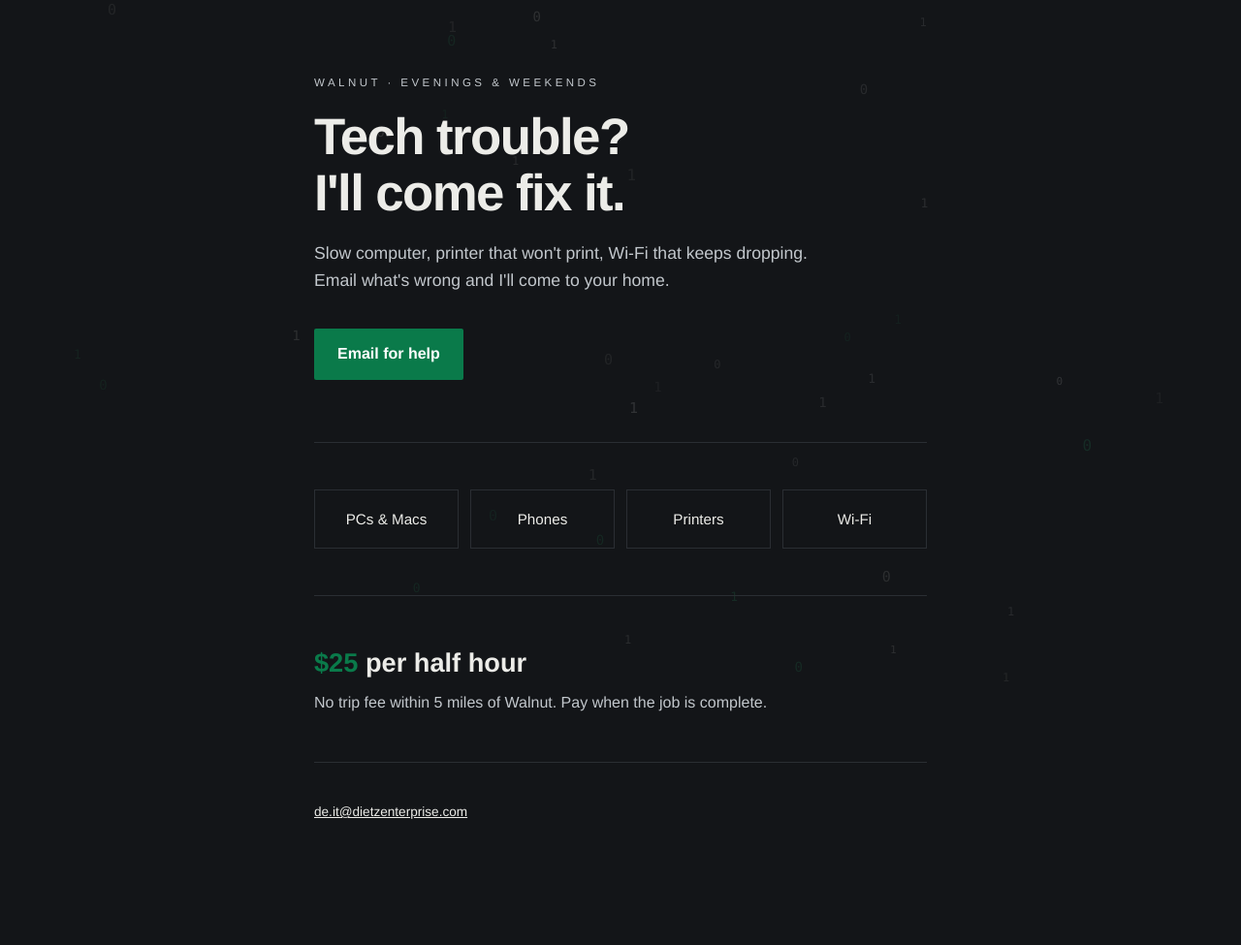
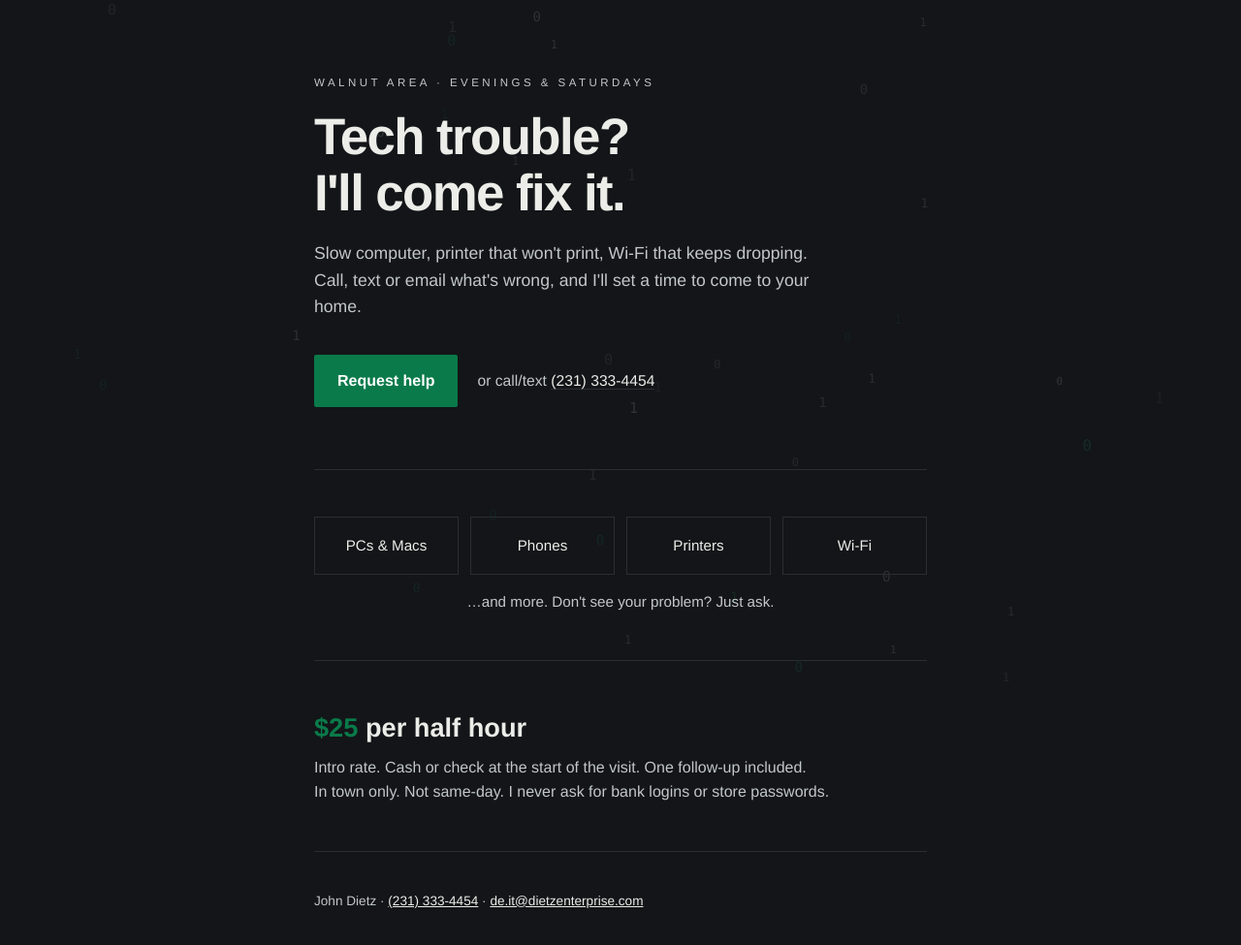
Before and after one commit to DE-grok/dietzenterprise-site, a plain HTML site: page index.html in a window 1280 px wide. Shown: the part 95-1070 px from the top of the page at 97% size. Before the commit the page ends 1007 px from the top, so only its background shows below. Drawn offline with Linux system fonts and the light colour scheme.

Commit message:
Update to Oct 20 terms: John Dietz, (231) 333-4454, pay at start, in town, and more

```diff
--- a/index.html
+++ b/index.html
@@ -3,7 +3,6 @@
 <head>
 <meta charset="utf-8">
 <meta name="viewport" content="width=device-width, initial-scale=1">
-<meta name="description" content="Home tech help in Walnut, evenings and weekends. PCs, Macs, phones, printers and Wi-Fi. $25 per half hour.">
 <title>DE-IT · Home tech help in Walnut</title>
 <style>
   :root{--green:#0a7a4a;--bg:#131518;--card:#1a1d21;--text:#ececE8;--muted:#c2c7cc;--line:#2a2e33}
@@ -26,7 +25,13 @@
   .price p{color:var(--muted);margin:0}
   .price p.big{color:var(--text)}
   @media(max-width:560px){.hero{display:flex;flex-direction:column}.cta{align-self:flex-end;padding:1.05rem 1.8rem;font-size:1.05rem}}
+  .row{padding-bottom:1rem}
+  .more{color:var(--muted);text-align:center;margin:0 0 3rem;font-size:.95rem}
   footer{padding:2.5rem 0 4rem;border-top:1px solid var(--line);color:var(--muted);font-size:.85rem}
+  .cta-row{display:flex;flex-wrap:wrap;align-items:center;gap:.6rem 1.25rem}
+  .cta-alt{color:var(--muted);font-size:.98rem;margin:0}
+  .cta-alt a{color:var(--text);text-decoration:none;border-bottom:1px solid var(--line)}
+  @media(max-width:560px){.cta-row{flex-direction:column;align-items:flex-end}}
   a.mail{color:var(--text)}
   canvas#bg{position:fixed;inset:0;width:100%;height:100%;z-index:0;pointer-events:none}
   .wrap{position:relative;z-index:1}
@@ -56,17 +61,21 @@
 <div class="wrap">
   <header><img src="de-it-logo-transparent-light.png" alt="DE-IT"></header>
   <div class="hero">
-    <p class="kicker">Walnut · evenings &amp; weekends</p>
+    <p class="kicker">Walnut area · evenings &amp; Saturdays</p>
     <h1>Tech trouble?<br>I'll come fix it.</h1>
-    <p class="lead">Slow computer, printer that won't print, Wi‑Fi that keeps dropping. Email what's wrong and I'll come to your home.</p>
-    <a class="cta" href="mailto:de.it@dietzenterprise.com">Email for help</a>
+    <p class="lead">Slow computer, printer that won't print, Wi‑Fi that keeps dropping. Call, text or email what's wrong, and I'll set a time to come to your home.</p>
+    <div class="cta-row">
+      <a class="cta" href="https://tally.so/r/LD1EqG" target="_blank" rel="noopener">Request help</a>
+      <p class="cta-alt">or call/text <a href="tel:+12313334454">(231) 333-4454</a></p>
+    </div>
   </div>
   <div class="row"><div>PCs &amp; Macs</div><div>Phones</div><div>Printers</div><div>Wi‑Fi</div></div>
+  <p class="more">…and more. Don't see your problem? Just ask.</p>
   <div class="price">
     <p class="big"><span>$25</span> per half hour</p>
-    <p>No trip fee within 5 miles of Walnut. Pay when the job is complete.</p>
+    <p>Intro rate. Cash or check at the start of the visit. One follow-up included.<br>In town only. Not same-day. I never ask for bank logins or store passwords.</p>
   </div>
-  <footer><a class="mail" href="mailto:de.it@dietzenterprise.com">de.it@dietzenterprise.com</a></footer>
+  <footer>John Dietz · <a class="mail" href="tel:+12313334454">(231) 333-4454</a> · <a class="mail" href="mailto:de.it@dietzenterprise.com">de.it@dietzenterprise.com</a></footer>
 </div>
 </body>
 </html>
```
